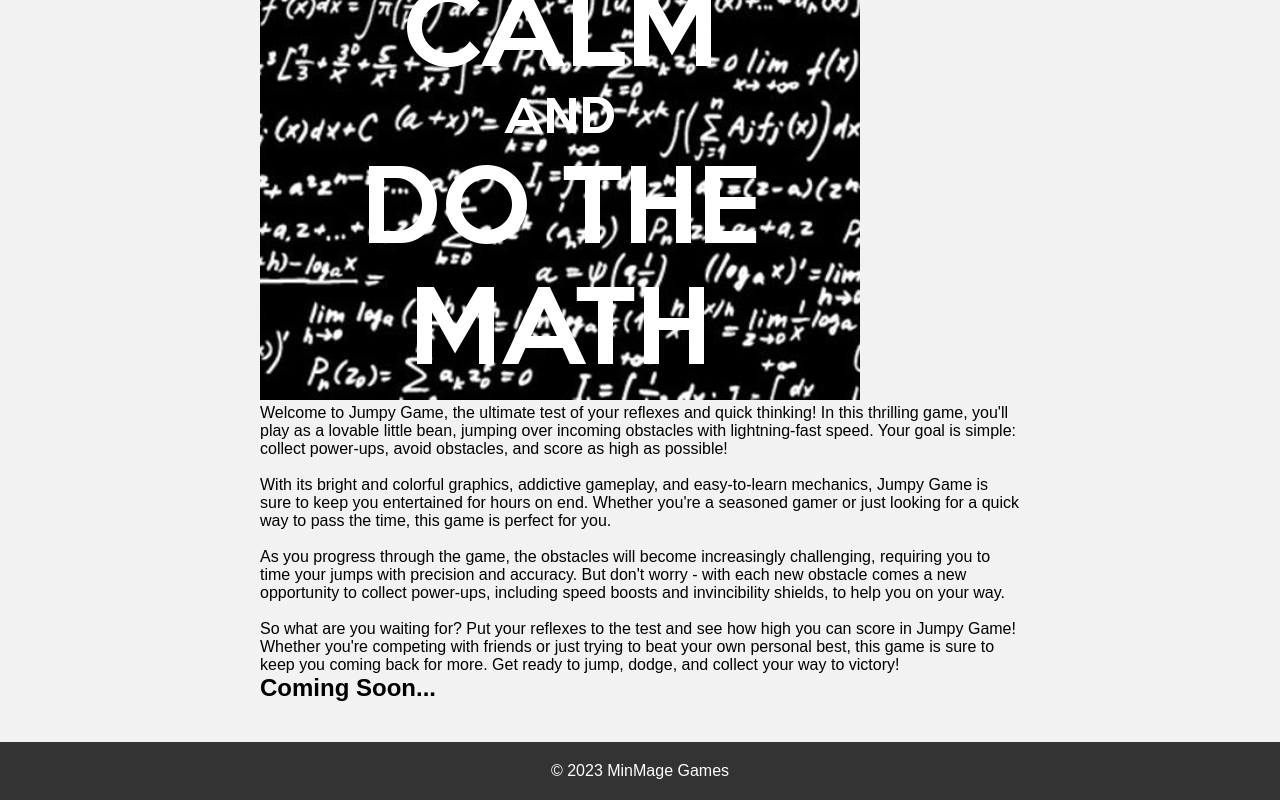
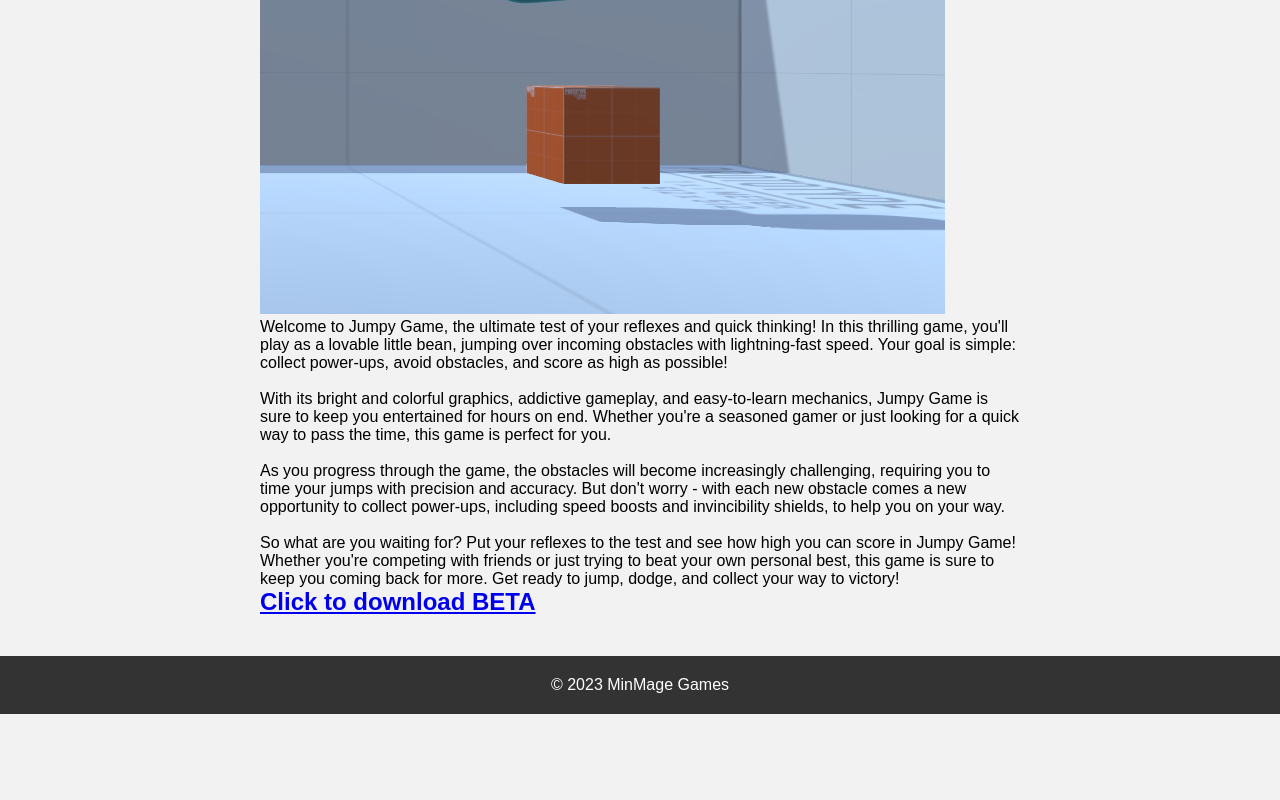
Before and after one commit to vanilla-10110/MinMageWebsite, a plain HTML site: page jumpyGame.htm in a window 1280 px wide. Shown: the part 448-1248 px from the top of the page. After the commit the page ends 1162 px from the top, so only its background shows below. Drawn offline with Linux system fonts and the light colour scheme.

Commit message:
Added Jumpy Game Beta

```diff
--- a/jumpyGame.htm
+++ b/jumpyGame.htm
@@ -20,7 +20,7 @@
     <main>
         <h2>Jumpy Game</h2>
         <p>He do be jumpin', you can't refute.</p>
-        <img src="calmmath.png" alt="Swords & Spells">
+        <img src="JumpyImage.png" alt="Swords & Spells">
         <p>
             Welcome to Jumpy Game, the ultimate test of your reflexes and quick thinking! In this thrilling game, you'll play as a lovable little bean, jumping over incoming obstacles with lightning-fast speed. Your goal is simple: collect power-ups, avoid obstacles, and score as high as possible!
             <br><br>
@@ -30,7 +30,11 @@
             <br><br>
             So what are you waiting for? Put your reflexes to the test and see how high you can score in Jumpy Game! Whether you're competing with friends or just trying to beat your own personal best, this game is sure to keep you coming back for more. Get ready to jump, dodge, and collect your way to victory!
         </p>
-        <h2>Coming Soon...</h2>
+        <h2>
+          <a href="theActualGame(BETA).zip" download>
+            Click to download BETA
+          </a>
+        </h2>
     </main>
 
     <footer>
```
Also changed, not shown: JumpyImage.png (added), 1 other file.
